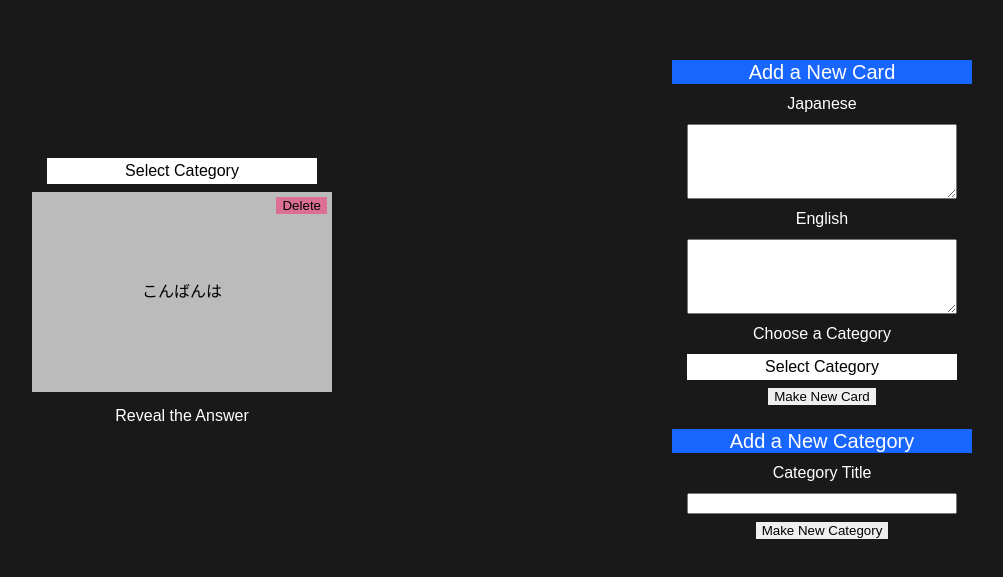
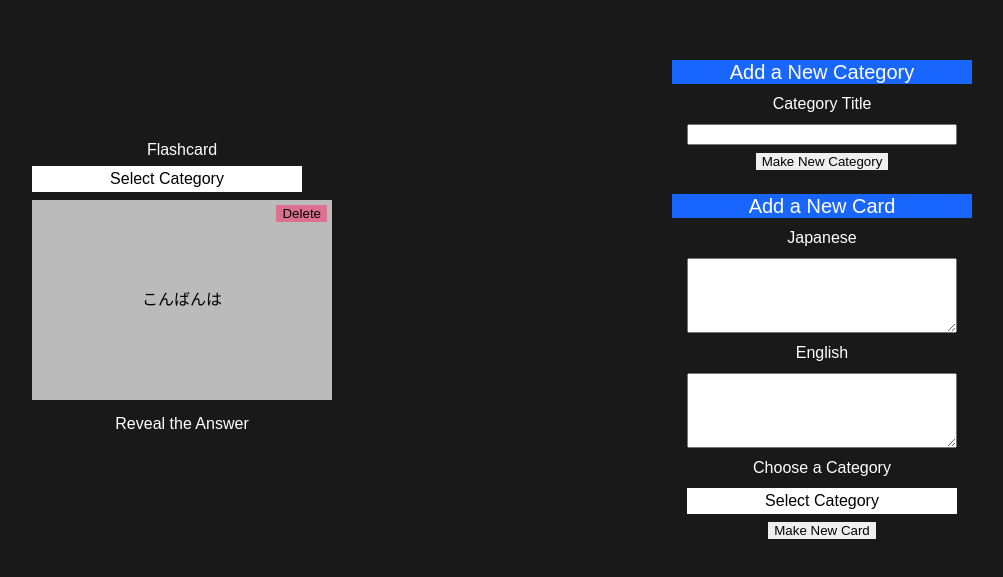
Before and after one commit to DerekPixel/japanese-flashcards, a React (Create React App) app: page / in a window 1280 px wide. Shown: the part 105-682 px from the top of the page, without its empty margins (223-1226 px from the left). Built offline with nearby package versions, Linux system fonts and the light colour scheme.

Commit message:
organizing divs and what not

```diff
--- a/src/App.jsx
+++ b/src/App.jsx
@@ -169,14 +169,17 @@ function App() {
       <main>
         <div className='flashcard-and-category-select'>
 
-          <div className="category-select-dropdown-container">
+          <div className="flashcard-and-category-select-inner-container">
+
+            <h1>Flashcard</h1>
+
             <CategoryDropDown
               originalDropDownObject={allCards}
               setOriginalDropDownObject={(cards) => setAllCards(cards)}
               setSelectedCategory={(obj) => setSelectedCategory(obj)}
               title='Select Category'
             />
-          </div>
+
 
             <Flashcard
               cards={randomizedCards}
@@ -194,10 +197,16 @@ function App() {
               pushAndShiftWrongAnswer={pushAndShiftWrongAnswer}
               handleSetFlip={handleSetFlip}
             />
+          </div>
 
         </div>
 
         <div className="new-category-and-new-cards">
+
+          <NewCategory
+            allCards={allCards}
+            setAllCards={setAllCards}
+          />
 
           <Newcard
             setAllCards={(cards) => setAllCards(cards)}
@@ -207,11 +216,6 @@ function App() {
             selectedCategory={selectedCategory.title}
           />
 
-          <NewCategory
-            allCards={allCards}
-            setAllCards={setAllCards}
-          />
-
         </div>
       </main>
     </div>
```
Lines whose indentation alone changed are shown as unchanged.
